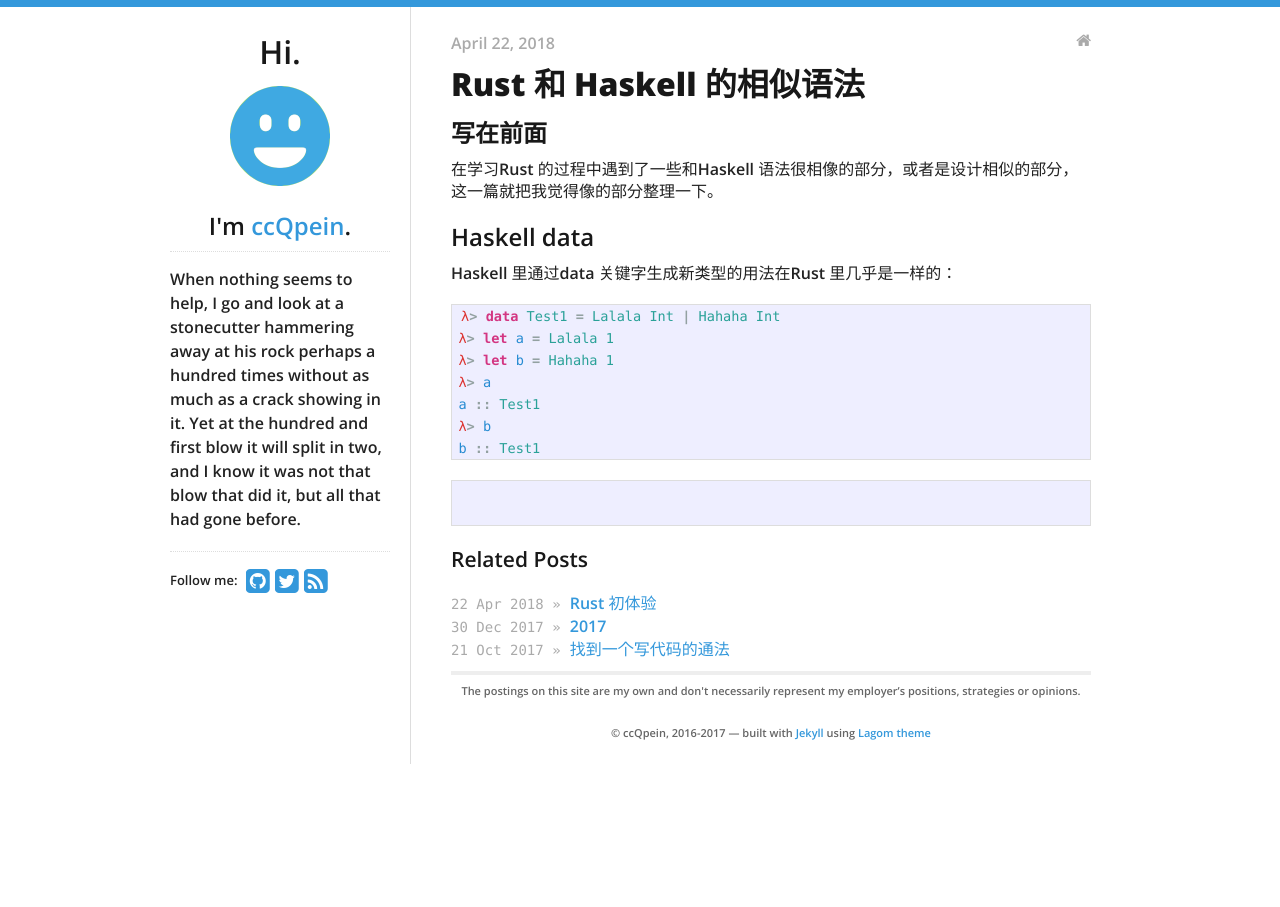
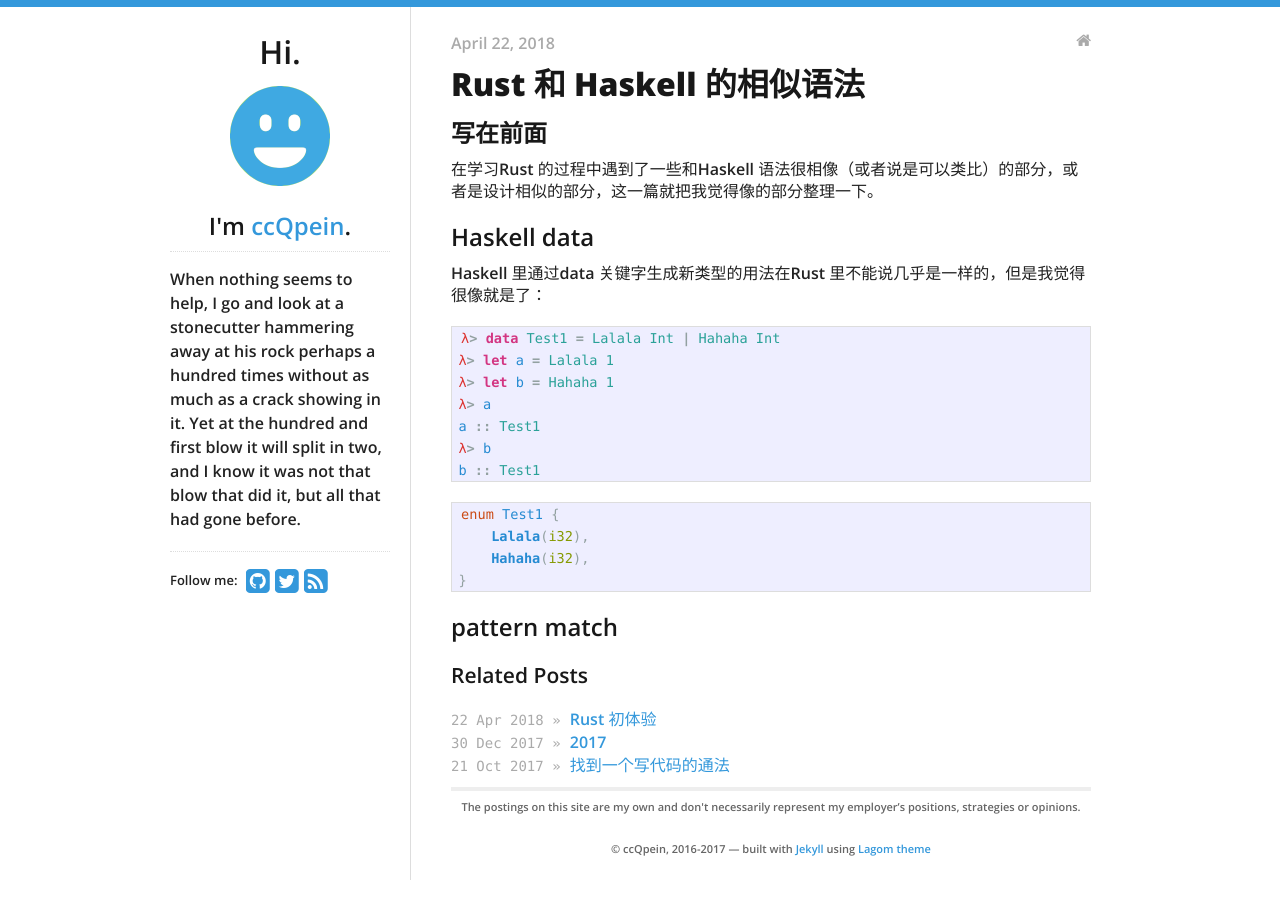
Before and after one commit to ccqpein/ccqpein.github.io, a Jekyll site: the page built from _posts/2018-04-22-Rust-和-Haskell-的相似语法.md, in a window 1280 px wide. Built offline with Jekyll 4.4.1, drawn with Linux system fonts in a browser that asks for light colours; nearby versions of some CDN libraries.

Commit message:
start new

````diff
--- a/_posts/2018-04-22-Rust-和-Haskell-的相似语法.md
+++ b/_posts/2018-04-22-Rust-和-Haskell-的相似语法.md
@@ -7,11 +7,12 @@
 
 ## 写在前面
 
-在学习Rust 的过程中遇到了一些和Haskell 语法很相像的部分，或者是设计相似的部分，这一篇就把我觉得像的部分整理一下。
+在学习Rust 的过程中遇到了一些和Haskell 语法很相像（或者说是可以类比）的部分，或者是设计相似的部分，这一篇就把我觉得像的部分整理一下。
 
 ## Haskell data
 
-Haskell 里通过data 关键字生成新类型的用法在Rust 里几乎是一样的：
+Haskell 里通过data 关键字生成新类型的用法在Rust 里不能说几乎是一样的，但是我觉得很像就是了：
+
 ```haskell
 λ> data Test1 = Lalala Int | Hahaha Int
 λ> let a = Lalala 1
@@ -21,7 +22,12 @@
 λ> b
 b :: Test1
 ```
+
 ```rust
+enum Test1 {
+    Lalala(i32),
+    Hahaha(i32),
+}
+```
 
-
-```
+## pattern match
````
